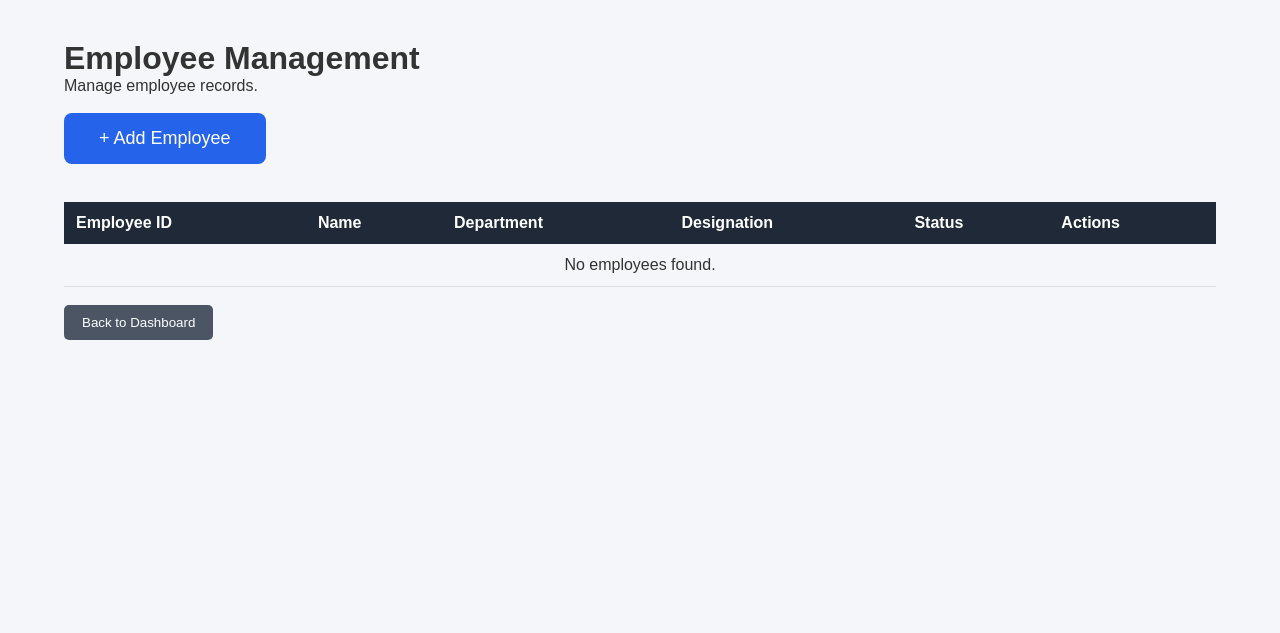
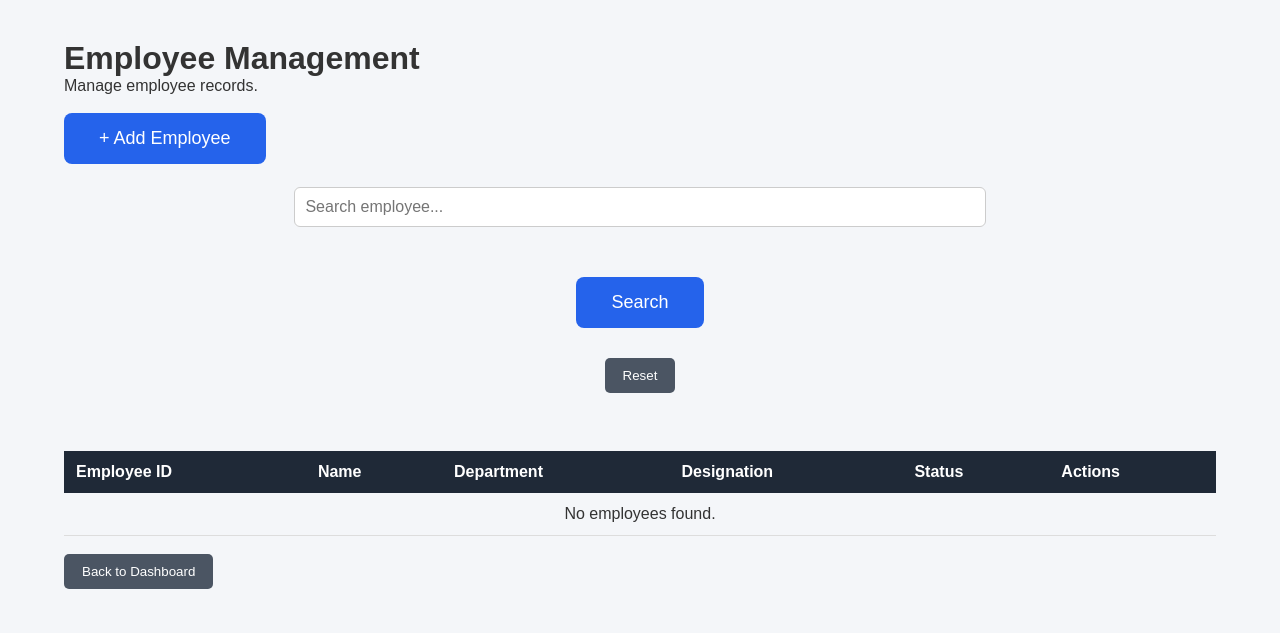
Before and after one commit to saishrane06/employee-portal, a Flask app: template templates/employees.html in a window 1280 px wide. Shown: the part 73-706 px from the top of the page. Run offline with Flask 3, Linux system fonts and the light colour scheme; the template is opened without the code that fills it, so the values that code supplies are empty; parts of the project's set-up code (start-up, migrations or seed data) failed here and were passed over.

Commit message:
Implement employee search functionality

```diff
--- a/static/style.css
+++ b/static/style.css
@@ -392,3 +392,29 @@ margin-top:20px;
     margin: 0;
     padding: 0;
 }
+
+.search-form{
+
+display:flex;
+
+gap:10px;
+
+margin-bottom:20px;
+
+align-items:center;
+
+}
+
+.search-form input{
+
+flex:1;
+
+padding:10px;
+
+border-radius:6px;
+
+border:1px solid #ccc;
+
+font-size:16px;
+
+}
--- a/templates/employees.html
+++ b/templates/employees.html
@@ -21,6 +21,41 @@ Employee Management
     </a>
 
     <br><br>
+
+    <form
+        method="GET"
+        action="{{ url_for('employee.employee_list') }}"
+        class="search-form">
+
+        <input
+            type="text"
+            name="search"
+            placeholder="Search employee..."
+            value="{{ search if search else '' }}">
+
+        <button
+            class="btn-primary"
+            type="submit">
+
+            Search
+
+        </button>
+
+        <a href="{{ url_for('employee.employee_list') }}">
+
+            <button
+                class="btn-secondary"
+                type="button">
+
+                Reset
+
+            </button>
+
+        </a>
+
+    </form>
+
+    <br>
 
     <table class="employee-table">
 
@@ -97,7 +132,15 @@ Employee Management
             <tr>
 
                 <td colspan="6" style="text-align:center;">
+                    {% if search %}
+
+                    No employees found for "{{ search }}"
+
+                    {% else %}
+
                     No employees found.
+
+                    {% endif %}
                 </td>
 
             </tr>
```
Also changed, not shown: models/employee_model.py (+34 -0 lines), routes/employee.py (+11 -4 lines).
